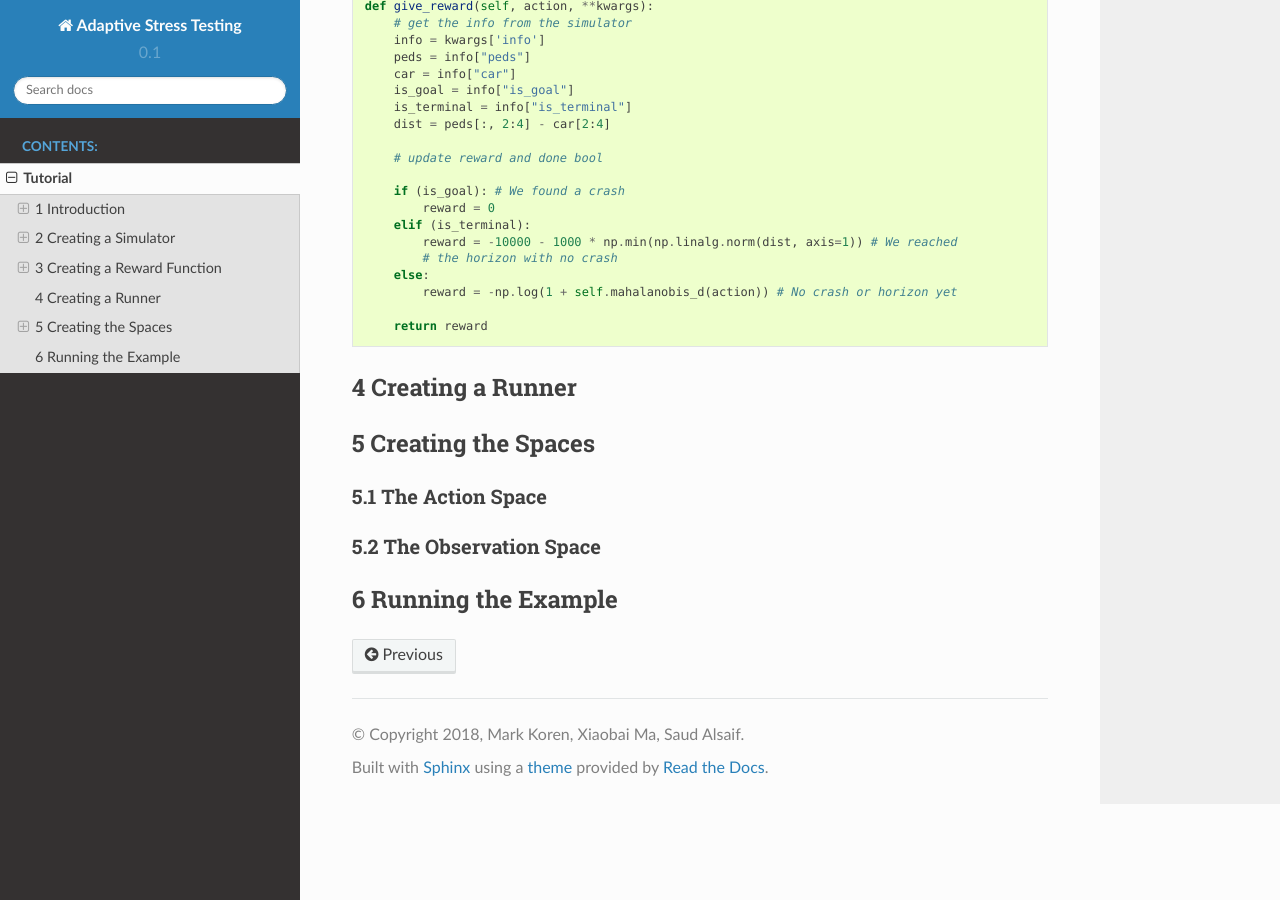
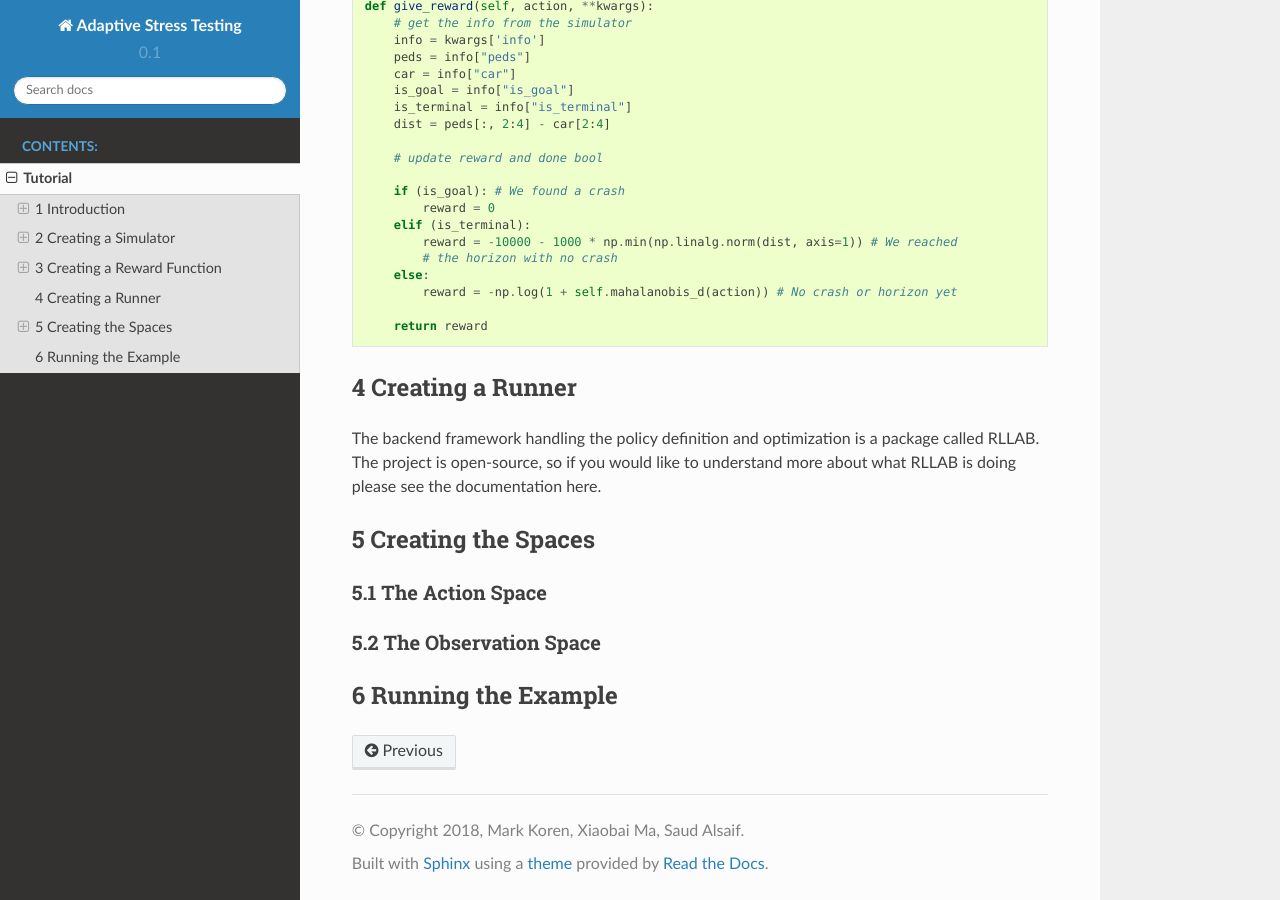
Before and after one commit to mark-koren/DRL-AST, a Sphinx documentation site: the page built from docs/tutorial.rst, in a window 1280 px wide and 900 px high, scrolled down 11941 px. Built offline with Sphinx 7.4.7 and the Read the Docs theme 2.0.0, drawn with Linux system fonts in a browser that asks for light colours.

Commit message:
added spaces

```diff
--- a/docs/tutorial.rst
+++ b/docs/tutorial.rst
@@ -583,6 +583,8 @@ Now we are ready to calculate the reward. The ``give_reward`` function takes in
 4 Creating a Runner
 ===================
 
+The backend framework handling the policy definition and optimization is a package called RLLAB. The project is open-source, so if you would like to understand more about what RLLAB is doing please see the documentation here.
+
 5 Creating the Spaces
 =====================
 
```
